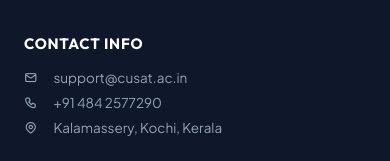
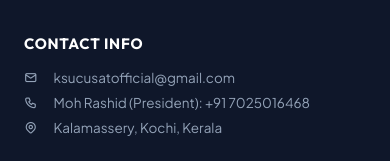
Before and after one commit to Navajith1213/KSU-CUSAT-APP, a React (Vite) app: page / in a window 390 px wide. Shown: the part 3549-3710 px from the top of the page. Built offline with nearby package versions, Linux system fonts and the light colour scheme; no server answers.

Commit message:
Update footer contact: KSU email and president phone number

```diff
--- a/src/App.jsx
+++ b/src/App.jsx
@@ -666,8 +666,8 @@ export default function App() {
               </div>
               <div className="footer-contact">
                 <h4>Contact Info</h4>
-                <p><i className="ti ti-mail" style={{ marginRight: '8px' }}></i> support@cusat.ac.in</p>
-                <p><i className="ti ti-phone" style={{ marginRight: '8px' }}></i> +91 484 2577290</p>
+                <p><i className="ti ti-mail" style={{ marginRight: '8px' }}></i> ksucusatofficial@gmail.com</p>
+                <p><i className="ti ti-phone" style={{ marginRight: '8px' }}></i> Moh Rashid (President): +91 7025016468</p>
                 <p><i className="ti ti-map-pin" style={{ marginRight: '8px' }}></i> Kalamassery, Kochi, Kerala</p>
               </div>
             </div>
```
